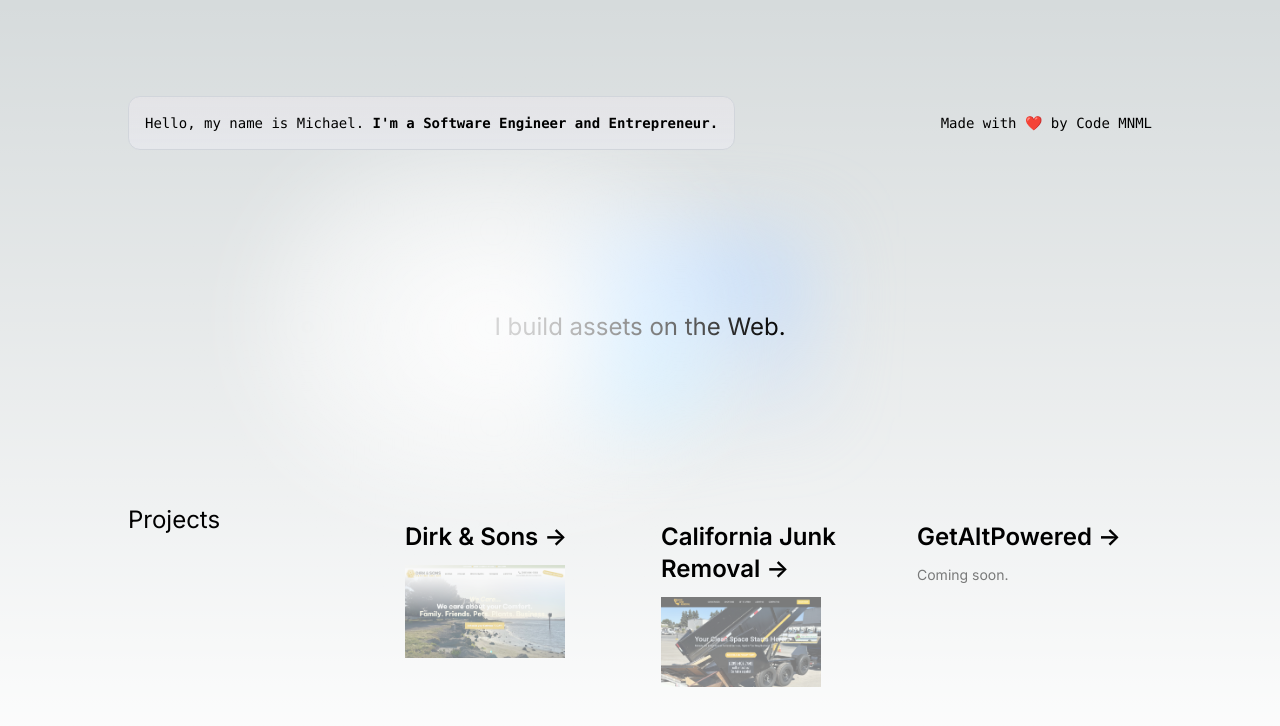
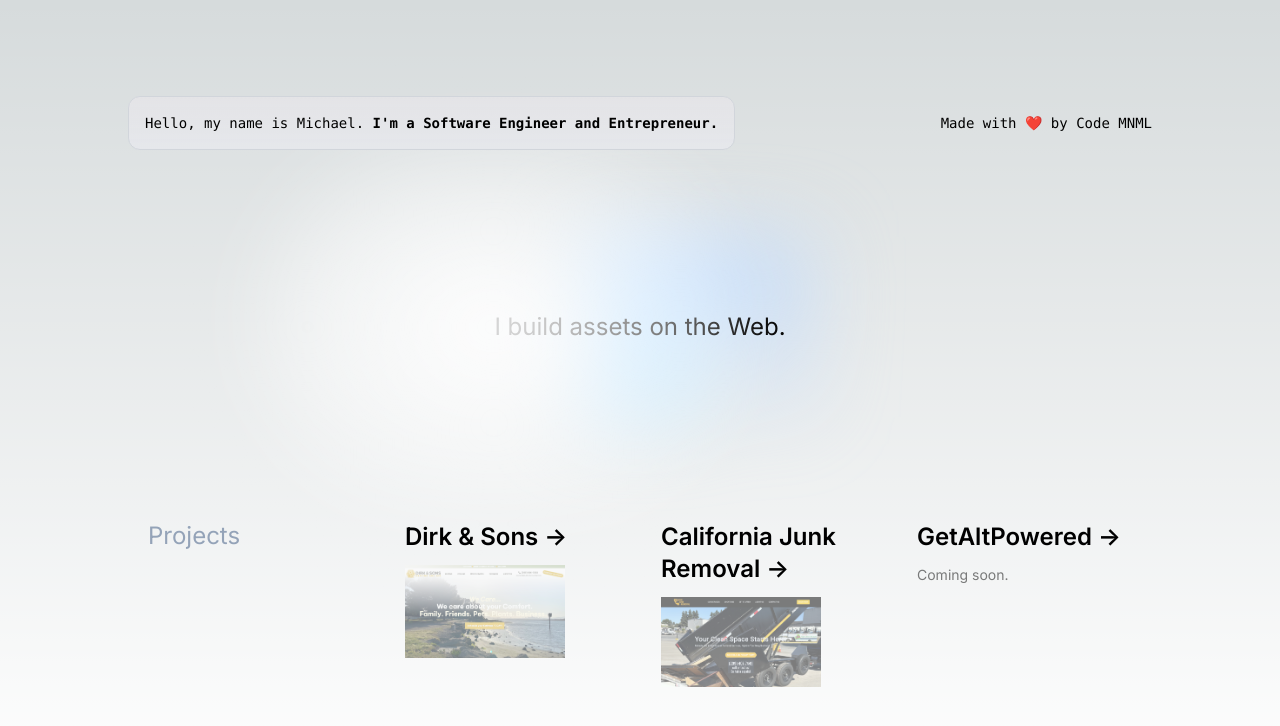
Before and after one commit to codemnml/codemnml, a Next.js app: page / in a window 1280 px wide. Shown: the top 726 px of the page. Built offline with nearby package versions, Linux system fonts and the light colour scheme.

Commit message:
aligned text

```diff
--- a/src/app/page.tsx
+++ b/src/app/page.tsx
@@ -27,7 +27,7 @@ export default function Home() {
 
 
       <div className="mb-32 grid text-center lg:mb-0 lg:w-full lg:max-w-5xl lg:grid-cols-4 lg:text-left">
-              <h1 className="text-2xl">Projects</h1>
+              <h1 className="text-2xl px-5 py-4 text-slate-400">Projects</h1>
         <a
           href="https://www.dirkandsons.com"
           className="group rounded-lg border border-transparent px-5 py-4 transition-colors hover:border-gray-300 hover:bg-gray-100 hover:dark:border-neutral-700 hover:dark:bg-neutral-800/30"
```
